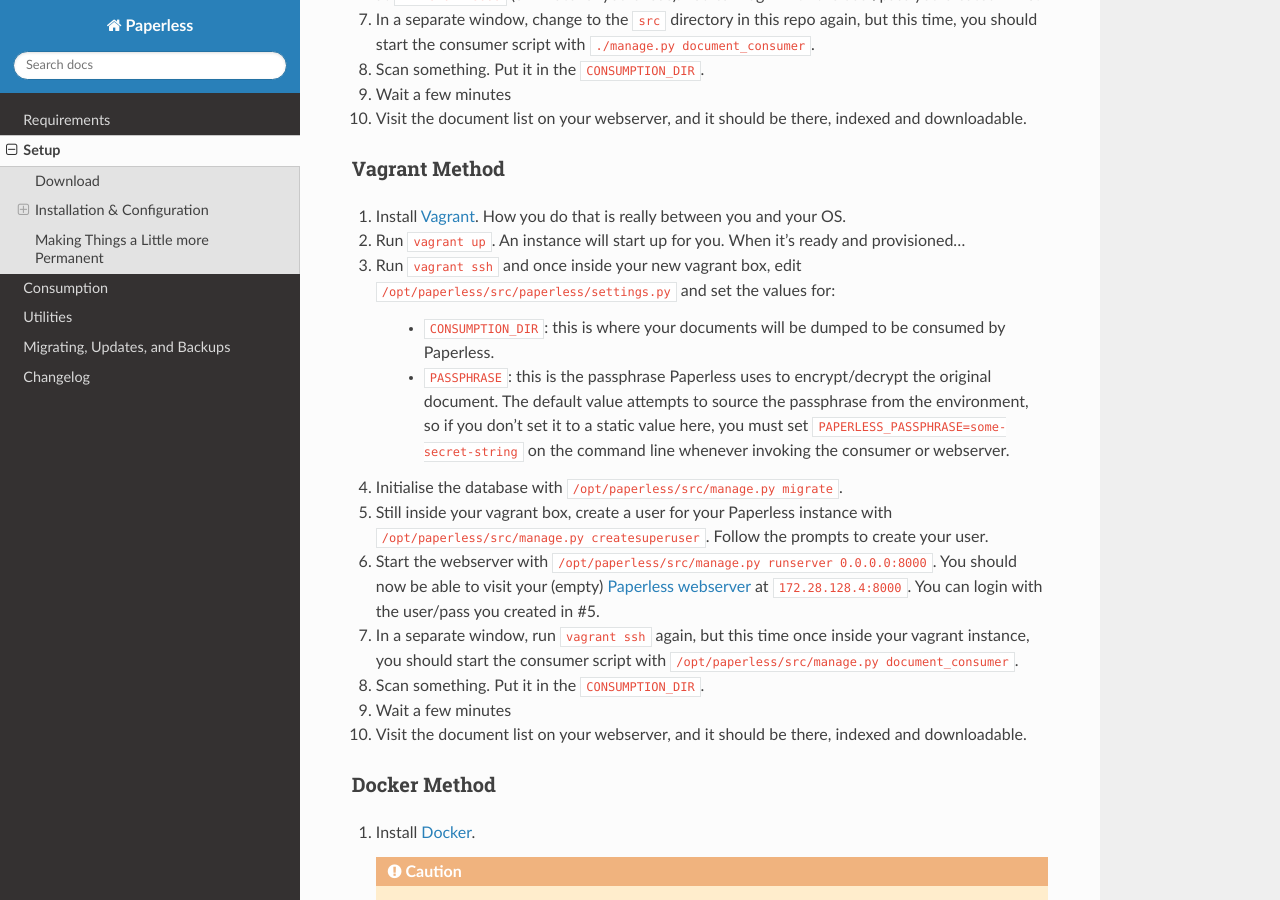
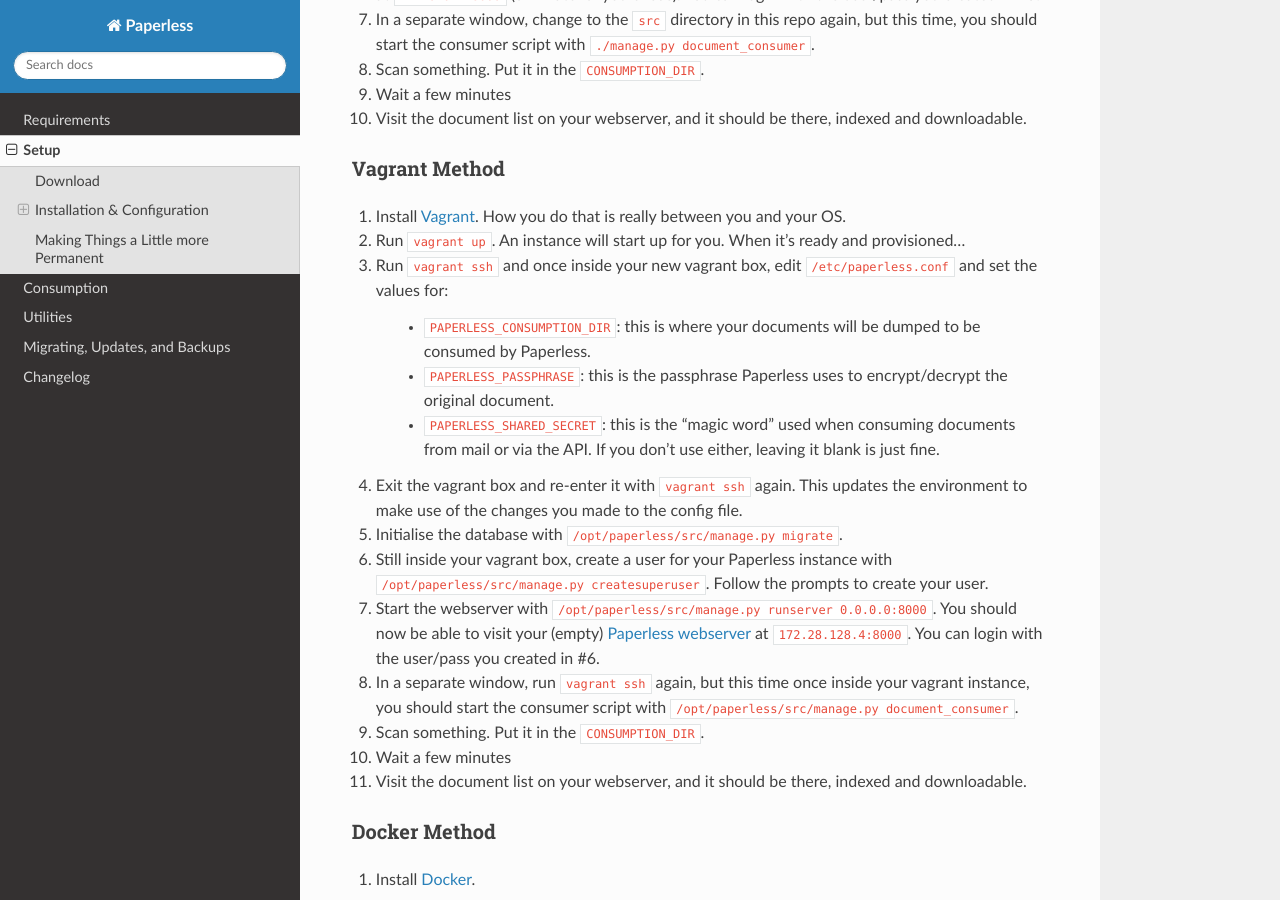
Before and after one commit to repoRangee/Large-scale, a Sphinx documentation site: the page built from docs/setup.rst, in a window 1280 px wide and 900 px high, scrolled down 1328 px. Built offline with Sphinx 7.4.7 and the Read the Docs theme 3.1.0, drawn with Linux system fonts in a browser that asks for light colours; formulas are drawn with MathJax 3.

Commit message:
Updated the Vagrant tools to use environment variables

```diff
--- a/docs/changelog.rst
+++ b/docs/changelog.rst
@@ -3,6 +3,8 @@ Changelog
 
 * 0.1.1 (master)
 
+  * Refactored the Vagrant installation process to use environment variables
+    rather than asking the user to modify ``settings.py``.
   * `#44`_: Harmonise environment variable names with constant names.
   * `#60`_: Setup logging to actually use the Python native logging framework.
   * `#53`_: Fixed an annoying bug that caused ``.jpeg`` and ``.JPG`` images
--- a/docs/setup.rst
+++ b/docs/setup.rst
@@ -98,27 +98,31 @@ Vagrant Method
 2. Run ``vagrant up``.  An instance will start up for you.  When it's ready and
    provisioned...
 3. Run ``vagrant ssh`` and once inside your new vagrant box, edit
-   ``/opt/paperless/src/paperless/settings.py`` and set the values for:
-    * ``CONSUMPTION_DIR``: this is where your documents will be dumped to be
-      consumed by Paperless.
-    * ``PASSPHRASE``: this is the passphrase Paperless uses to encrypt/decrypt
-      the original document.  The default value attempts to source the
-      passphrase from the environment, so if you don't set it to a static value
-      here, you must set ``PAPERLESS_PASSPHRASE=some-secret-string`` on the
-      command line whenever invoking the consumer or webserver.
-4. Initialise the database with ``/opt/paperless/src/manage.py migrate``.
-5. Still inside your vagrant box, create a user for your Paperless instance with
-   ``/opt/paperless/src/manage.py createsuperuser``. Follow the prompts to
+   ``/etc/paperless.conf`` and set the values for:
+    * ``PAPERLESS_CONSUMPTION_DIR``: this is where your documents will be
+      dumped to be consumed by Paperless.
+    * ``PAPERLESS_PASSPHRASE``: this is the passphrase Paperless uses to
+      encrypt/decrypt the original document.
+    * ``PAPERLESS_SHARED_SECRET``: this is the "magic word" used when consuming
+      documents from mail or via the API.  If you don't use either, leaving it
+      blank is just fine.
+4. Exit the vagrant box and re-enter it with ``vagrant ssh`` again.  This
+   updates the environment to make use of the changes you made to the config
+   file.
+5. Initialise the database with ``/opt/paperless/src/manage.py migrate``.
+6. Still inside your vagrant box, create a user for your Paperless instance
+   with ``/opt/paperless/src/manage.py createsuperuser``. Follow the prompts to
    create your user.
-6. Start the webserver with ``/opt/paperless/src/manage.py runserver 0.0.0.0:8000``.
-   You should now be able to visit your (empty) `Paperless webserver`_ at
-   ``172.28.128.4:8000``.  You can login with the user/pass you created in #5.
-7. In a separate window, run ``vagrant ssh`` again, but this time once inside
+7. Start the webserver with
+   ``/opt/paperless/src/manage.py runserver 0.0.0.0:8000``. You should now be
+   able to visit your (empty) `Paperless webserver`_ at ``172.28.128.4:8000``.
+   You can login with the user/pass you created in #6.
+8. In a separate window, run ``vagrant ssh`` again, but this time once inside
    your vagrant instance, you should start the consumer script with
    ``/opt/paperless/src/manage.py document_consumer``.
-8. Scan something.  Put it in the ``CONSUMPTION_DIR``.
-9. Wait a few minutes
-10. Visit the document list on your webserver, and it should be there, indexed
+9. Scan something.  Put it in the ``CONSUMPTION_DIR``.
+10. Wait a few minutes
+11. Visit the document list on your webserver, and it should be there, indexed
     and downloadable.
 
 .. _Vagrant: https://vagrantup.com/
```
Also changed, not shown: 1 other file.
